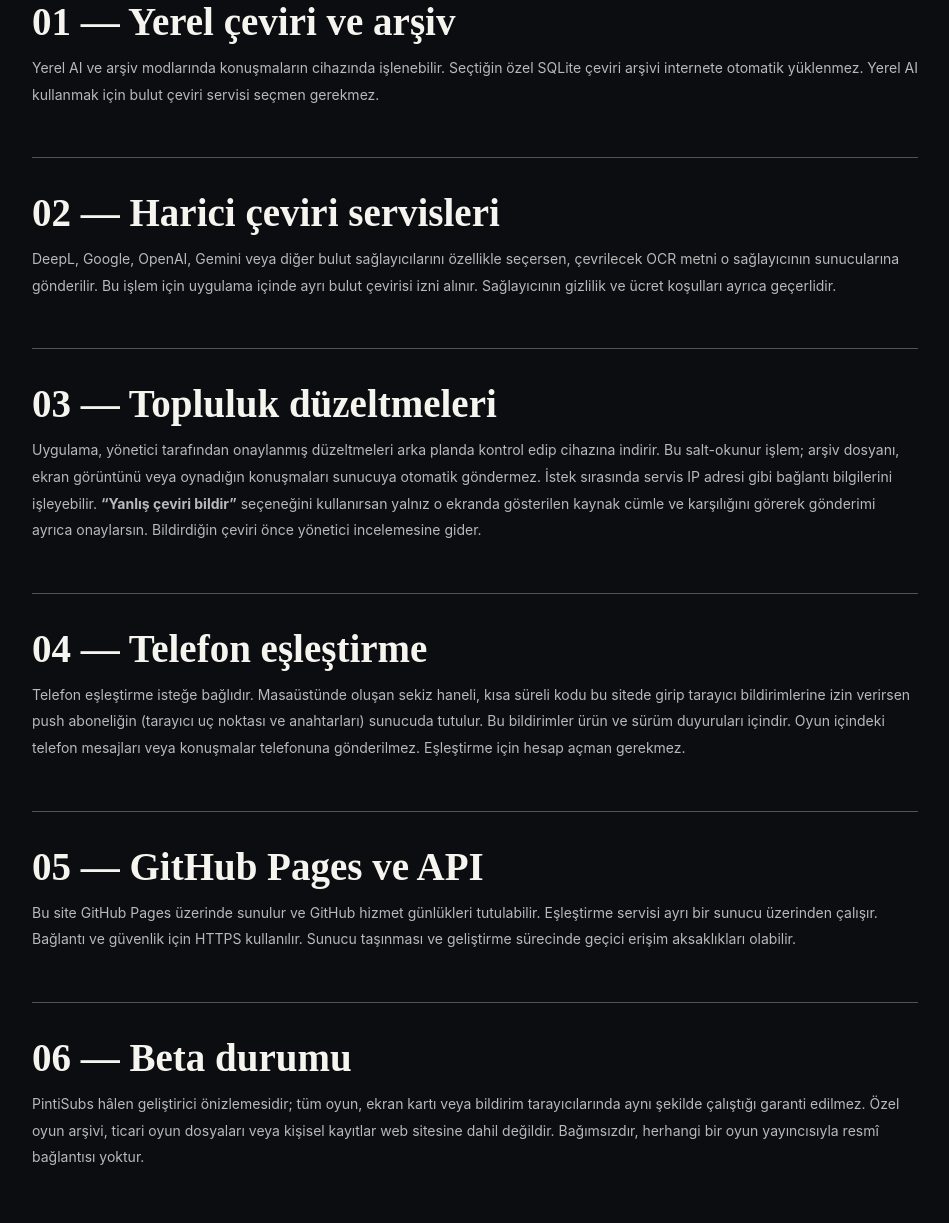
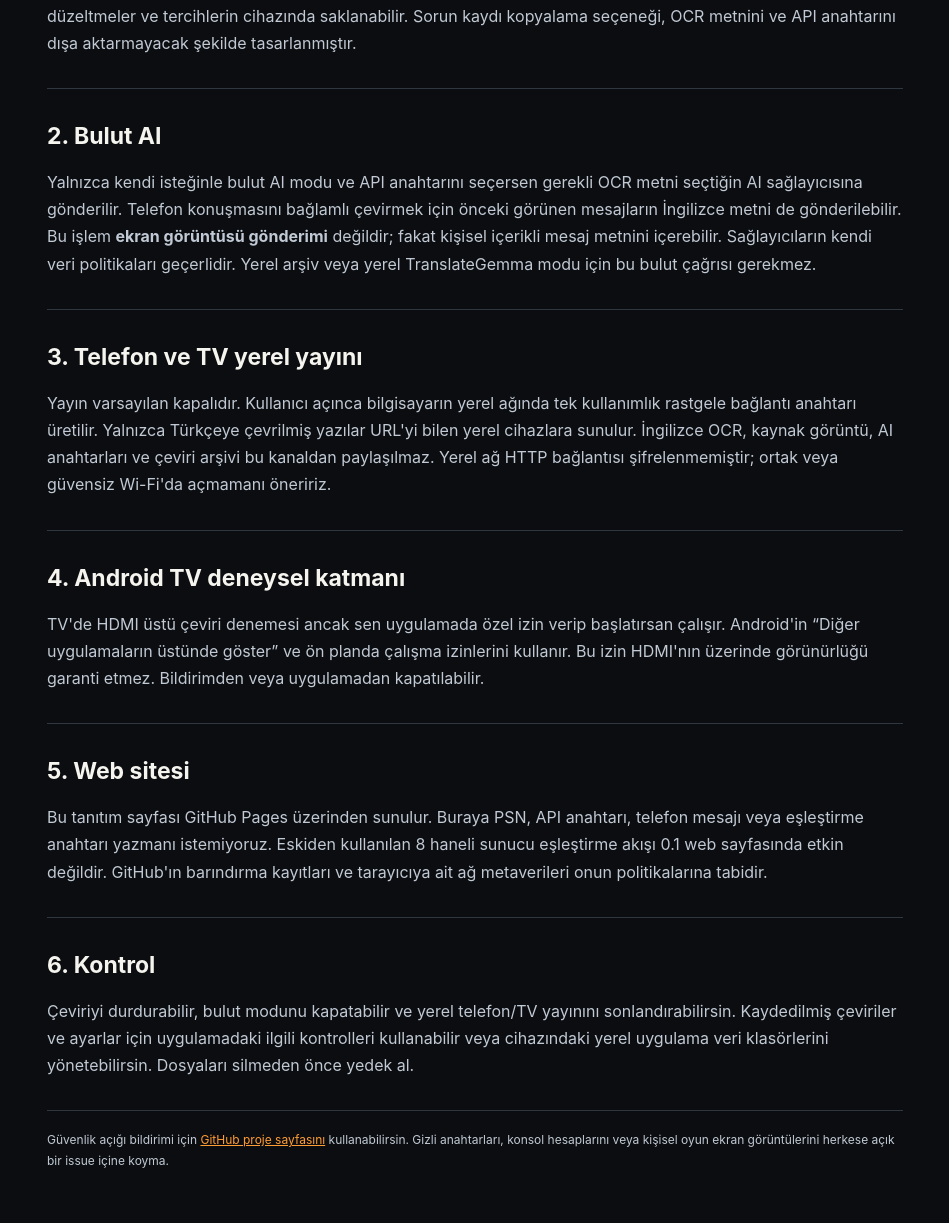
Before and after one commit to pinticrm/pintisubs-site, a plain HTML site: page privacy.html in a window 1280 px wide. Shown: the part 637-1860 px from the top of the page, without its empty margins (165-1114 px from the left). Drawn offline with Linux system fonts and the light colour scheme.

Commit message:
site(0.1): accurate privacy notice for local pairing, cloud context and TV permissions

```diff
--- a/privacy.html
+++ b/privacy.html
@@ -1,9 +1,8 @@
-<!doctype html><html lang="tr"><head><meta charset="utf-8"><meta name="viewport" content="width=device-width,initial-scale=1"><meta name="theme-color" content="#0b0b0a"><meta name="description" content="PintiSubs veri ve gizlilik yaklaşımı"><title>Gizlilik — PintiSubs</title><link rel="icon" href="assets/mark.svg" type="image/svg+xml"><link rel="stylesheet" href="assets/site.css"><style>.legal{max-width:930px;margin:auto;padding:90px 22px 120px}.legal h1{font:900 clamp(80px,12vw,144px)/.8 'Barlow Condensed';margin:25px 0 35px}.legal h1 em{color:var(--orange);font-style:normal}.legal .lead{max-width:700px;color:#c2c4c2;font-size:17px;line-height:1.85;margin-bottom:65px}.legal section{border-top:1px solid #515252;padding:28px 0 35px}.legal section h2{font:900 39px/.95 'Barlow Condensed';margin:8px 0 15px}.legal section p{font-size:14px;color:#b7bab9;line-height:1.9}.legal .return{display:inline-block;background:var(--orange);color:#111;font-weight:900;font-size:12px;padding:17px 25px;margin-top:30px}.legal section a{color:var(--orange);text-decoration:underline}</style></head>
-<body><header class="masthead"><a class="wordmark" href="./"><span class="logo-glyph">P<span>:</span></span><span>PINTI<span>SUBS</span></span></a><nav class="nav"><a href="./">← ANA SAYFA</a><a href="eslestir/">TELEFON EŞLEŞTİR</a></nav><a class="pair-back" href="./">← GERİ DÖN</a></header>
-<main class="legal"><span class="section-index">PINTISUBS / GİZLİLİK</span><h1>VERİLERİN<br><em>SANA AİT.</em></h1><p class="lead">PintiSubs oyun ekranındaki İngilizce metni Türkçeye çevirmek için geliştirilmiş bağımsız bir araçtır. Hangi metnin nerede işlendiğini bilmeni isteriz.</p>
-<section><h2>01 — Yerel çeviri ve arşiv</h2><p>Yerel AI ve arşiv modlarında konuşmaların cihazında işlenebilir. Seçtiğin özel SQLite çeviri arşivi internete otomatik yüklenmez. Yerel AI kullanmak için bulut çeviri servisi seçmen gerekmez.</p></section>
-<section><h2>02 — Harici çeviri servisleri</h2><p>DeepL, Google, OpenAI, Gemini veya diğer bulut sağlayıcılarını özellikle seçersen, çevrilecek OCR metni o sağlayıcının sunucularına gönderilir. Bu işlem için uygulama içinde ayrı bulut çevirisi izni alınır. Sağlayıcının gizlilik ve ücret koşulları ayrıca geçerlidir.</p></section>
-<section><h2>03 — Topluluk düzeltmeleri</h2><p>Uygulama, yönetici tarafından onaylanmış düzeltmeleri arka planda kontrol edip cihazına indirir. Bu salt-okunur işlem; arşiv dosyanı, ekran görüntünü veya oynadığın konuşmaları sunucuya otomatik göndermez. İstek sırasında servis IP adresi gibi bağlantı bilgilerini işleyebilir. <b>“Yanlış çeviri bildir”</b> seçeneğini kullanırsan yalnız o ekranda gösterilen kaynak cümle ve karşılığını görerek gönderimi ayrıca onaylarsın. Bildirdiğin çeviri önce yönetici incelemesine gider.</p></section>
-<section><h2>04 — Telefon eşleştirme</h2><p>Telefon eşleştirme isteğe bağlıdır. Masaüstünde oluşan sekiz haneli, kısa süreli kodu bu sitede girip tarayıcı bildirimlerine izin verirsen push aboneliğin (tarayıcı uç noktası ve anahtarları) sunucuda tutulur. Bu bildirimler ürün ve sürüm duyuruları içindir. Oyun içindeki telefon mesajları veya konuşmalar telefonuna gönderilmez. Eşleştirme için hesap açman gerekmez.</p></section>
-<section><h2>05 — GitHub Pages ve API</h2><p>Bu site GitHub Pages üzerinde sunulur ve GitHub hizmet günlükleri tutulabilir. Eşleştirme servisi ayrı bir sunucu üzerinden çalışır. Bağlantı ve güvenlik için HTTPS kullanılır. Sunucu taşınması ve geliştirme sürecinde geçici erişim aksaklıkları olabilir.</p></section>
-<section><h2>06 — Beta durumu</h2><p>PintiSubs hâlen geliştirici önizlemesidir; tüm oyun, ekran kartı veya bildirim tarayıcılarında aynı şekilde çalıştığı garanti edilmez. Özel oyun arşivi, ticari oyun dosyaları veya kişisel kayıtlar web sitesine dahil değildir. Bağımsızdır, herhangi bir oyun yayıncısıyla resmî bağlantısı yoktur.</p></section><a href="./" class="return">ANA SAYFAYA DÖN ↗</a></main><footer class="footer"><div class="footer-lower"><span>© 2026 PINTISUBS</span><a href="eslestir/">TELEFON EŞLEŞTİR</a><span>BAĞIMSIZ GELİŞTİRİCİ ÖNİZLEMESİ</span></div></footer></body></html>
+<!doctype html><html lang="tr"><head><meta charset="utf-8"><meta name="viewport" content="width=device-width,initial-scale=1"><meta name="description" content="PintiSubs 0.1 gizlilik ve yerel yayın ilkeleri"><meta name="theme-color" content="#0b0d10"><title>Gizlilik | PintiSubs 0.1</title><link rel="icon" type="image/svg+xml" href="assets/mark.svg"><link rel="stylesheet" href="assets/site.css"><style>.legal{max-width:900px;margin:auto;padding:65px 22px 100px}.legal h1{font-size:clamp(52px,8vw,92px);line-height:.95;letter-spacing:-.06em;margin:12px 0 28px}.legal h2{margin:30px 0 10px;font-size:23px}.legal p,.legal li{color:#c0c9d4;line-height:1.7}.legal a{color:var(--accent);text-decoration:underline}.legal .note{max-width:none}.legal section{padding-bottom:15px;border-bottom:1px solid #303741}</style></head><body><header class="topbar"><a class="brand" href="./"><span class="glyph">◇</span>Pinti<span class="accent">Subs</span></a><nav><a href="./">Ana sayfa</a><a href="eslestir/">TV bağlantısı</a></nav></header><main class="legal"><a href="./" style="color:#ffb466">← Ana sayfaya dön</a><p class="eyebrow" style="margin-top:38px">PINTISUBS / GİZLİLİK</p><h1>OYUN SENİN.<br><em>VERİ DE.</em></h1><p>Son güncelleme: 22 Kasım 2026. Bu sayfa PintiSubs 0.1 önizleme uygulamasının hedeflediği veri işleme davranışını açıklar. Uygulama açık kaynak ve geliştirme aşamasındadır; herhangi bir bulut sağlayıcısının ayrı politikalarının yerine geçmez.</p>
+<section><h2>1. Ekran yakalama ve yerel kayıtlar</h2><p>Seçtiğin monitör/pencereden OCR yapılır. Uygulama oynadığın oyunun dosyalarını değiştirmez. Yerel arşiv, onaylı düzeltmeler ve tercihlerin cihazında saklanabilir. Sorun kaydı kopyalama seçeneği, OCR metnini ve API anahtarını dışa aktarmayacak şekilde tasarlanmıştır.</p></section>
+<section><h2>2. Bulut AI</h2><p>Yalnızca kendi isteğinle bulut AI modu ve API anahtarını seçersen gerekli OCR metni seçtiğin AI sağlayıcısına gönderilir. Telefon konuşmasını bağlamlı çevirmek için önceki görünen mesajların İngilizce metni de gönderilebilir. Bu işlem <strong>ekran görüntüsü gönderimi</strong> değildir; fakat kişisel içerikli mesaj metnini içerebilir. Sağlayıcıların kendi veri politikaları geçerlidir. Yerel arşiv veya yerel TranslateGemma modu için bu bulut çağrısı gerekmez.</p></section>
+<section><h2>3. Telefon ve TV yerel yayını</h2><p>Yayın varsayılan kapalıdır. Kullanıcı açınca bilgisayarın yerel ağında tek kullanımlık rastgele bağlantı anahtarı üretilir. Yalnızca Türkçeye çevrilmiş yazılar URL'yi bilen yerel cihazlara sunulur. İngilizce OCR, kaynak görüntü, AI anahtarları ve çeviri arşivi bu kanaldan paylaşılmaz. Yerel ağ HTTP bağlantısı şifrelenmemiştir; ortak veya güvensiz Wi-Fi'da açmamanı öneririz.</p></section>
+<section><h2>4. Android TV deneysel katmanı</h2><p>TV'de HDMI üstü çeviri denemesi ancak sen uygulamada özel izin verip başlatırsan çalışır. Android'in “Diğer uygulamaların üstünde göster” ve ön planda çalışma izinlerini kullanır. Bu izin HDMI'nın üzerinde görünürlüğü garanti etmez. Bildirimden veya uygulamadan kapatılabilir.</p></section>
+<section><h2>5. Web sitesi</h2><p>Bu tanıtım sayfası GitHub Pages üzerinden sunulur. Buraya PSN, API anahtarı, telefon mesajı veya eşleştirme anahtarı yazmanı istemiyoruz. Eskiden kullanılan 8 haneli sunucu eşleştirme akışı 0.1 web sayfasında etkin değildir. GitHub'ın barındırma kayıtları ve tarayıcıya ait ağ metaverileri onun politikalarına tabidir.</p></section>
+<section><h2>6. Kontrol</h2><p>Çeviriyi durdurabilir, bulut modunu kapatabilir ve yerel telefon/TV yayınını sonlandırabilirsin. Kaydedilmiş çeviriler ve ayarlar için uygulamadaki ilgili kontrolleri kullanabilir veya cihazındaki yerel uygulama veri klasörlerini yönetebilirsin. Dosyaları silmeden önce yedek al.</p></section>
+<p class="note">Güvenlik açığı bildirimi için <a href="https://github.com/pinticrm/pintisubs-site">GitHub proje sayfasını</a> kullanabilirsin. Gizli anahtarları, konsol hesaplarını veya kişisel oyun ekran görüntülerini herkese açık bir issue içine koyma.</p></main><footer><div class="footer-brand">◇ Pinti<span>Subs</span></div><p>0.1 Preview · Gizlilik</p><div><a href="./">Ana sayfa</a><a href="eslestir/">TV rehberi</a></div></footer></body></html>
```
